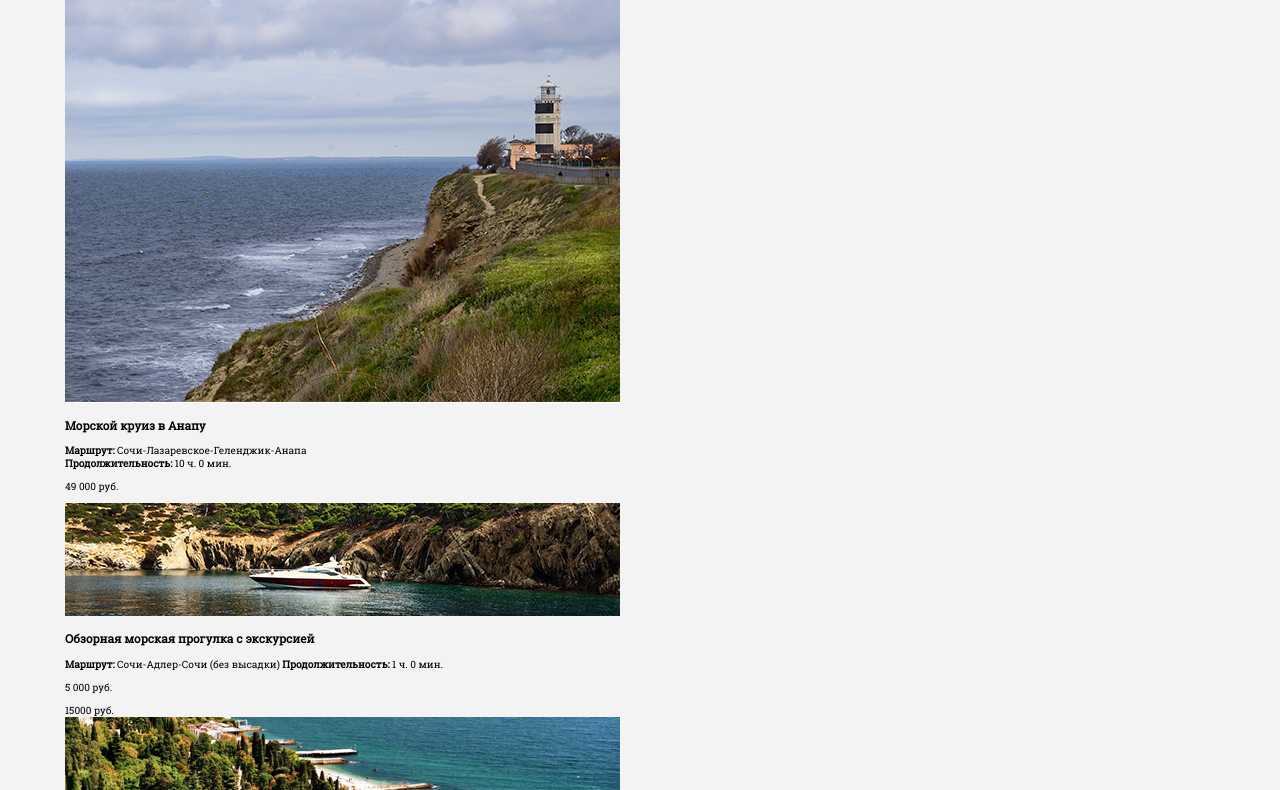
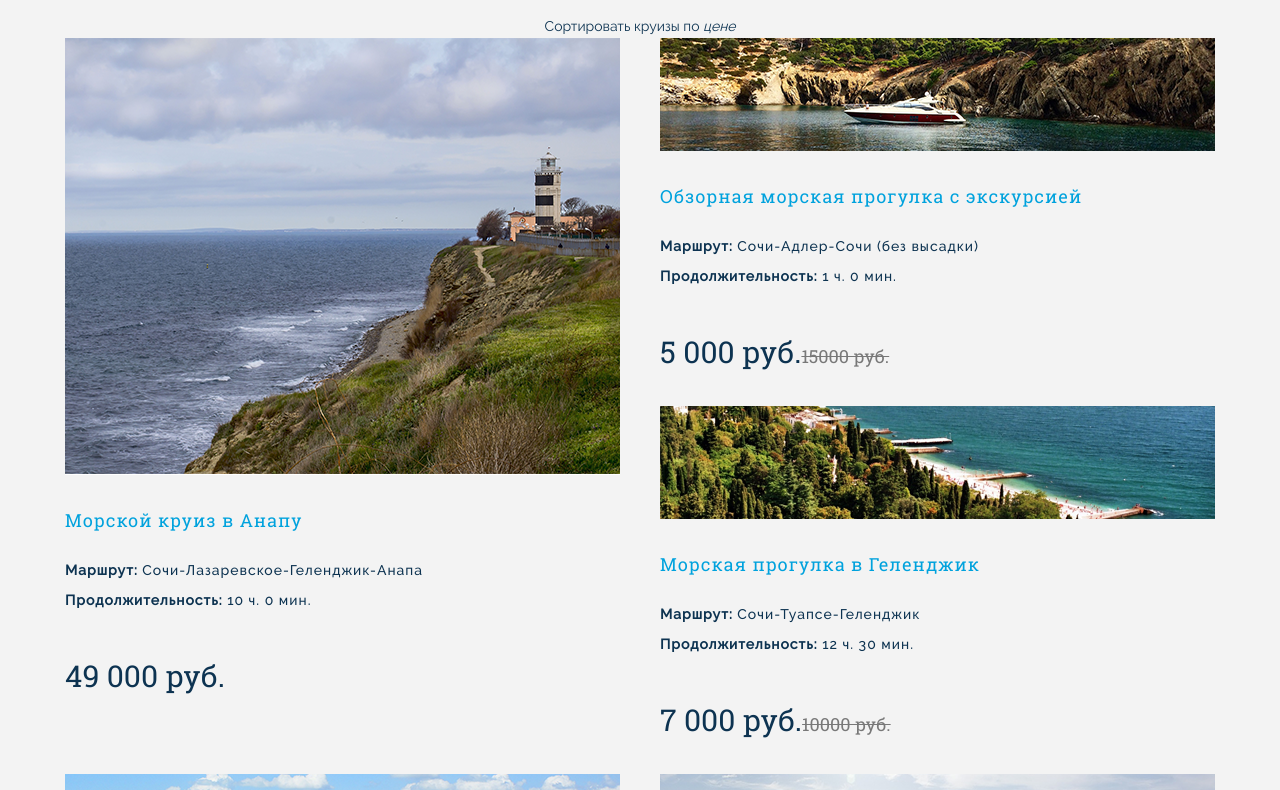
Before and after one commit to kors-ana/2up-test, a website: page app/index.html in a window 1280 px wide. Shown: the part 744-1534 px from the top of the page. Drawn offline with Linux system fonts and the light colour scheme.

Commit message:
main: location is done, text format is done

```diff
--- a/app/index.html
+++ b/app/index.html
@@ -54,44 +54,52 @@
         </div>
     </header>
 
-    <main class="catalogue">
+    <main>
         <div class="container">
+            <div class="catalogue">
                 <h2 class="catalogue__title">Каталог круизов</h2>
-            <button class="catalog__sort">Сортировать круизы по цене</button>
+                <button class="catalogue__sort">Сортировать круизы по <i>цене</i></button>
                 <ul class="catalogue__cruises">
-                <li class="cruise">
+                    <li class="catalogue__cruise cruise">
                         <img class="cruise__image" src="img/pictures/catalogue_item1.png">
                         <h3 class="cruise__title">Морской круиз в Анапу</h3>
-                    <p class="catalogue__description"><b>Маршрут:</b> Сочи-Лазаревское-Геленджик-Анапа<br><b>Продолжительность:</b> 10 ч.
-                        0 мин.</p>
+                        <p class="cruise__description"><b>Маршрут: </b>Сочи-Лазаревское-Геленджик-Анапа</p>
+                        <p class="cruise__description"><b>Продолжительность: </b>10 ч. 0 мин.</p>
                         <p class="cruise__price">49 000 руб.</p>
                     </li>
-                <li class="cruise">
+                    <li class="catalogue__cruie cruise cruise-container">
+                        <div class="cruise__first">
                             <img class="cruise__image" src="img/pictures/catalogue_item2.png">
                             <h3 class="cruise__title">Обзорная морская прогулка с экскурсией</h3>
-                    <p class="catalogue__description"><b>Маршрут:</b> Сочи-Адлер-Сочи (без высадки) <b>Продолжительность:</b> 1 ч. 0 мин.</p>
+                            <p class="cruise__description"><b>Маршрут: </b>Сочи-Адлер-Сочи (без высадки)</p>
+                            <p class="cruise__description"><b>Продолжительность: </b>1 ч. 0 мин.</p>
                             <p class="cruise__price">5 000 руб.</p><span class="cruise__old-price">15000 руб.</span>
-                </li>
-                <li class="cruise">
+                        </div>
+                        <div class="cruise__second">
                             <img class="cruise__image" src="img/pictures/catalogue_item3.png">
                             <h3 class="cruise__title">Морская прогулка в Геленджик</h3>
-                    <p class="catalogue__description"><b>Маршрут:</b> Сочи-Туапсе-Геленджик <b>Продолжительность:</b> 12 ч. 30 мин.</p>
+                            <p class="cruise__description"><b>Маршрут: </b>Сочи-Туапсе-Геленджик</p>
+                            <p class="cruise__description"><b>Продолжительность: </b> 12 ч. 30 мин.</p>
                             <p class="cruise__price">7 000 руб.</p><span class="cruise__old-price">10000 руб.</span>
+                        </div>
                     </li>
                     <li class="cruise">
                         <img class="cruise__image" src="img/pictures/catalogue_item4.png">
                         <h3 class="cruise__title">Морской круиз в Новороссийск</h3>
-                    <p class="catalogue__description"><b>Маршрут:</b> Сочи-Геленджик-Новороссйиск-Геленджик-Сочи <b>Продолжительность:</b> 13 ч. 0 мин.</p>
+                        <p class="cruise__description"><b>Маршрут: </b>Сочи-Геленджик-Новороссйиск-Геленджик-Сочи</p>
+                        <p class="cruise__description"><b>Продолжительность: </b>13 ч. 0 мин.</p>
                         <p class="cruise__price">14 800 руб.</p>
                     </li>
                     <li class="cruise">
                         <img class="cruise__image" src="img/pictures/catalogue_item5.png">
                         <h3 class="cruise__title">Морская прогулка в Абрау-Дюрсо  </h3>
-                    <p class="catalogue__description"><b>Маршрут:</b> Сочи-Абрау-Дюрсо <b>Продолжительность:</b> 11 ч. 0 мин.</p>
+                        <p class="cruise__description"><b>Маршрут: </b>Сочи-Абрау-Дюрсо</p>
+                        <p class="cruise__description"><b>Продолжительность: </b>11 ч. 0 мин.</p>
                         <p class="cruise__price">14 800 руб.</p>
                     </li>
                 </ul>
                 <button class="catalogue__button">Больше круизов</button>
+            </div>
         </div>
     </main>
 
--- a/app/scss/_header.scss
+++ b/app/scss/_header.scss
@@ -2,6 +2,7 @@
   font: {
     family: RobotoSlab;
     size: 3.6rem;
+    weight: 300;
   }
   line-height: 4.8rem;
   color: #0d3351;
@@ -13,6 +14,17 @@
     size: 1.4rem;
   }
   color: #0d3351;
+}
+
+%button {
+  font: {
+    family: Raleway;
+    size: 1.4rem;
+  }
+  line-height: 4.8rem;
+  color: #fff;
+  background-color: #33c7fd;
+  padding: 0px 50px;
 }
 
 .header {
@@ -132,7 +144,6 @@
   &__title {
     @extend %mainText;
     margin: 0;
-    font-weight: 300;
     letter-spacing: 1px;
     &-important {
       @extend %mainText;
@@ -148,13 +159,6 @@
     }
   }
   &__button {
-    font: {
-      family: Raleway;
-      size: 1.4rem;
-    }
-    line-height: 4.8rem;
-    color: #fff;
-    background-color: #33c7fd;
-    padding: 0px 50px;
+    @extend %button;
   }
 }
--- a/app/scss/_main.scss
+++ b/app/scss/_main.scss
@@ -0,0 +1,56 @@
+.catalogue {
+  display: flex;
+  flex-direction: column;
+  align-items: center;
+  &__title {
+    @extend %mainText;
+  }
+  &__sort {
+    @extend %minorText;
+    line-height: 2.4rem;
+  }
+  &__cruises {
+    @include row_grid(15px);
+  }
+  &__button {
+    @extend %button;
+    psdding: 0 40px;
+  }
+}
+
+.cruise {
+  @include col_grid(555px, 15px, 2);
+  &__title {
+    font: {
+      family: RobotoSlab;
+      size: 1.8rem;
+      weight: 300;
+    }
+    line-height: 4.8rem;
+    letter-spacing: 1px;
+    color: #00a2dd;
+  }
+  &__description {
+    @extend %minorText;
+    font-weight: 500;
+    letter-spacing: 1px;
+  }
+  &__price {
+    font: {
+      family: RobotoSlab;
+      size: 3rem;
+    }
+    line-height: 4.8rem;
+    color: #0d3351;
+    display: inline-block;
+  }
+  &__old-price {
+    font: {
+      family: RobotoSlab;
+      size: 1.8rem;
+    }
+    line-height: 4.8rem;
+    text-decoration: line-through;
+    opacity: 0.5;
+  }
+}
```
Also changed, not shown: app/css/styles.css. Lines whose indentation alone changed are shown as unchanged.
